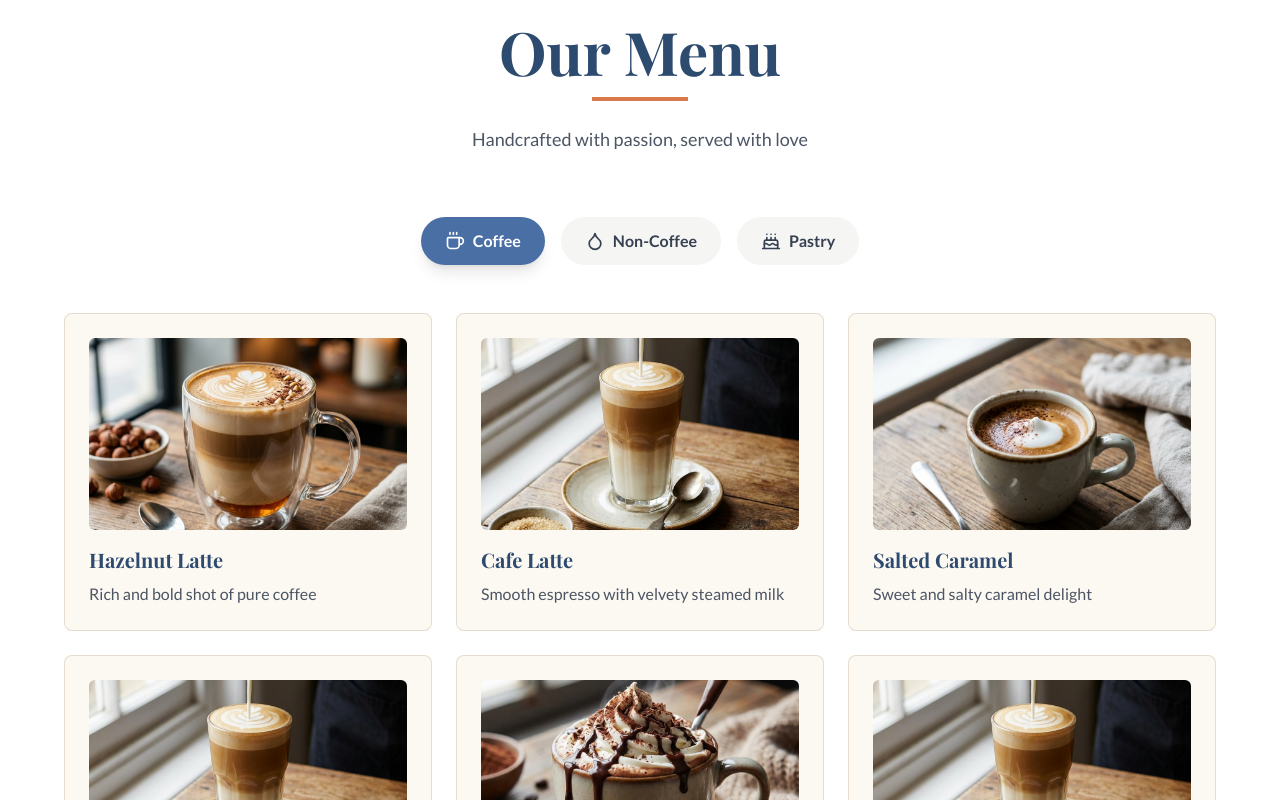
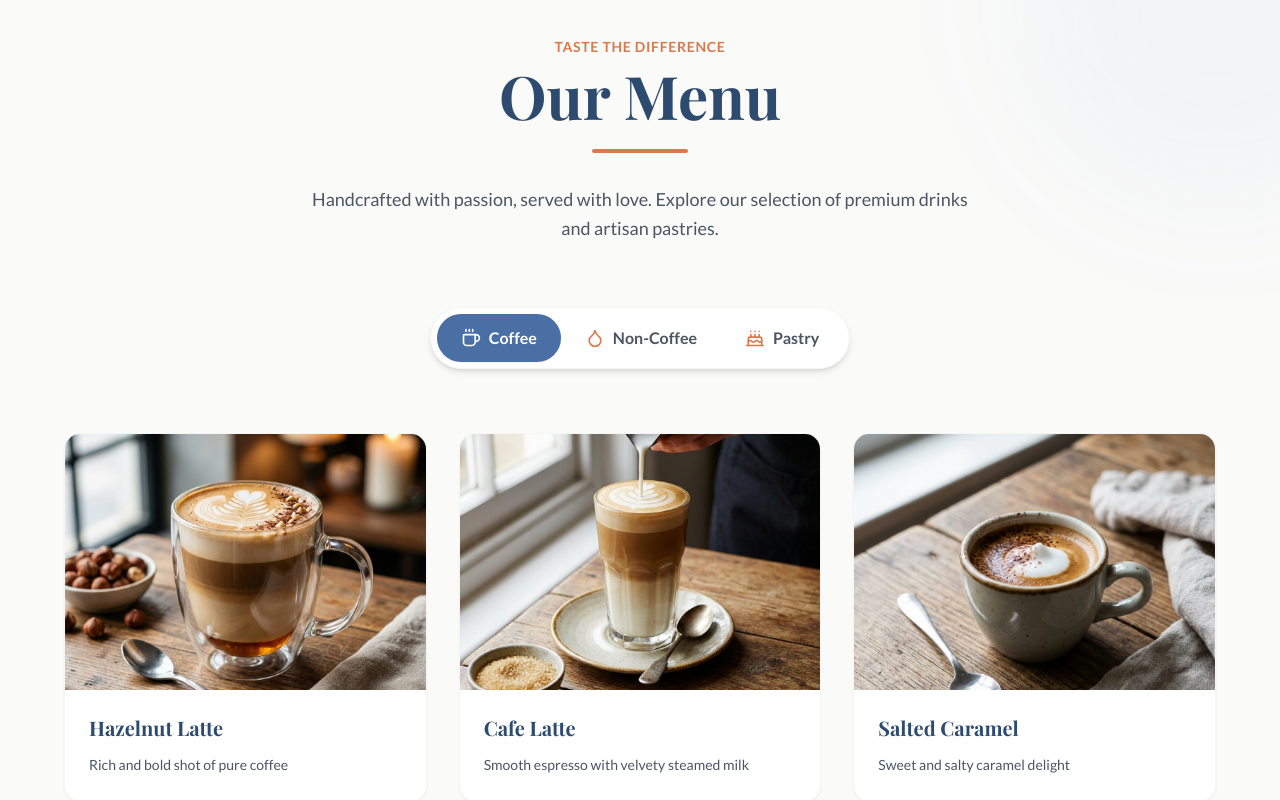
Before and after one commit to reimondavendano/deliciosa-frontyard-coffee, a Next.js app: page / in a window 1280 px wide. Shown: the part 1700-2500 px from the top of the page. Built offline with nearby package versions, Linux system fonts and the light colour scheme; a web font is replaced by a local one.

Commit message:
update design

```diff
--- a/components/Menu.tsx
+++ b/components/Menu.tsx
@@ -1,6 +1,6 @@
 'use client';
 
-import { Coffee, Droplet, Cake } from 'lucide-react';
+import { Coffee, Droplet, Cake, Star } from 'lucide-react';
 import { useState } from 'react';
 import Image from 'next/image';
 
@@ -45,57 +45,72 @@ export default function Menu() {
   ];
 
   return (
-    <section id="menu" className="py-20 bg-white">
-      <div className="container mx-auto px-4 sm:px-6 lg:px-8">
+    <section id="menu" className="py-24 bg-stone-50 relative overflow-hidden">
+      {/* Decorative Background Elements */}
+      <div className="absolute top-0 right-0 w-96 h-96 bg-rustic-blue/5 rounded-full translate-x-1/3 -translate-y-1/3 blur-3xl"></div>
+      <div className="absolute bottom-0 left-0 w-64 h-64 bg-rust/5 rounded-full -translate-x-1/2 translate-y-1/2 blur-3xl"></div>
+
+      <div className="container mx-auto px-4 sm:px-6 lg:px-8 relative z-10">
         <div className="text-center mb-16">
-          <h2 className="font-serif text-4xl sm:text-5xl md:text-6xl font-bold text-rustic-blue-dark mb-4">
+          <span className="text-rust font-bold tracking-wider uppercase text-sm mb-2 block">Taste the Difference</span>
+          <h2 className="font-serif text-4xl sm:text-5xl md:text-6xl font-bold text-rustic-blue-dark mb-6">
             Our Menu
           </h2>
-          <div className="w-24 h-1 bg-rust mx-auto mb-6"></div>
-          <p className="text-lg text-gray-600 max-w-2xl mx-auto">
-            Handcrafted with passion, served with love
+          <div className="w-24 h-1 bg-rust mx-auto mb-8 rounded-full"></div>
+          <p className="text-lg text-gray-600 max-w-2xl mx-auto leading-relaxed">
+            Handcrafted with passion, served with love. Explore our selection of premium drinks and artisan pastries.
           </p>
         </div>
 
-        <div className="flex flex-wrap justify-center gap-4 mb-12">
+        <div className="flex justify-center mb-16">
+          <div className="inline-flex p-1.5 bg-white rounded-full shadow-md border border-stone-100">
             {categories.map((category) => {
               const Icon = category.icon;
+              const isActive = activeCategory === category.id;
               return (
                 <button
                   key={category.id}
                   onClick={() => setActiveCategory(category.id)}
-                className={`flex items-center gap-2 px-6 py-3 rounded-full font-semibold transition-all ${activeCategory === category.id
-                  ? 'bg-rustic-blue text-white shadow-lg'
-                  : 'bg-stone-100 text-gray-700 hover:bg-stone-200'
+                  className={`flex items-center gap-2 px-6 py-3 rounded-full font-semibold transition-all duration-300 ${isActive
+                    ? 'bg-rustic-blue text-white shadow-sm'
+                    : 'text-gray-600 hover:text-rustic-blue hover:bg-stone-50'
                     }`}
                 >
-                <Icon className="h-5 w-5" />
+                  <Icon className={`h-5 w-5 ${isActive ? 'text-white' : 'text-rust'}`} />
                   {category.label}
                 </button>
               );
             })}
           </div>
+        </div>
 
-        <div className="grid md:grid-cols-2 lg:grid-cols-3 gap-6 max-w-6xl mx-auto">
+        <div className="grid md:grid-cols-2 lg:grid-cols-3 gap-8 max-w-6xl mx-auto">
           {menuData[activeCategory as keyof typeof menuData].map((item, index) => (
             <div
               key={index}
-              className="bg-warm-cream/30 border border-warm-brown/20 rounded-lg p-6 hover:shadow-lg transition-all hover:scale-105 flex flex-col"
+              className="group bg-white rounded-2xl overflow-hidden shadow-sm hover:shadow-xl transition-all duration-300 hover:-translate-y-1 border border-stone-100"
             >
-              <div className="relative w-full h-48 mb-4 rounded-md overflow-hidden">
+              <div className="relative w-full h-64 overflow-hidden">
                 <Image
                   src={item.image}
                   alt={item.name}
                   fill
-                  className="object-cover"
+                  className="object-cover transition-transform duration-500 group-hover:scale-110"
                 />
+                <div className="absolute inset-0 bg-gradient-to-t from-black/60 via-transparent to-transparent opacity-0 group-hover:opacity-100 transition-opacity duration-300"></div>
               </div>
-              <div className="flex justify-between items-start mb-2">
-                <h3 className="font-serif text-xl font-bold text-rustic-blue-dark">
+
+              <div className="p-6 relative">
+                <div className="flex justify-between items-start mb-3">
+                  <h3 className="font-serif text-xl font-bold text-rustic-blue-dark group-hover:text-rust transition-colors">
                     {item.name}
                   </h3>
+                  <Star className="h-5 w-5 text-rust opacity-0 group-hover:opacity-100 transition-opacity transform scale-50 group-hover:scale-100" />
                 </div>
-              <p className="text-gray-600">{item.description}</p>
+                <p className="text-gray-600 text-sm leading-relaxed">
+                  {item.description}
+                </p>
+              </div>
             </div>
           ))}
         </div>
--- a/components/Offer.tsx
+++ b/components/Offer.tsx
@@ -51,7 +51,7 @@ export default function Offer() {
     ];
 
     return (
-        <section id="offer" className="py-24 bg-stone-50 relative overflow-hidden">
+        <section id="offer" className="py-24 bg-white relative overflow-hidden">
             {/* Decorative Background Elements */}
             <div className="absolute top-0 left-0 w-64 h-64 bg-rustic-blue/5 rounded-full -translate-x-1/2 -translate-y-1/2 blur-3xl"></div>
             <div className="absolute bottom-0 right-0 w-96 h-96 bg-rust/5 rounded-full translate-x-1/3 translate-y-1/3 blur-3xl"></div>
```
Lines whose indentation alone changed are shown as unchanged.
